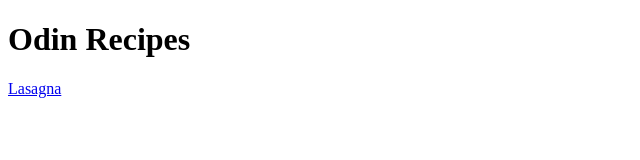
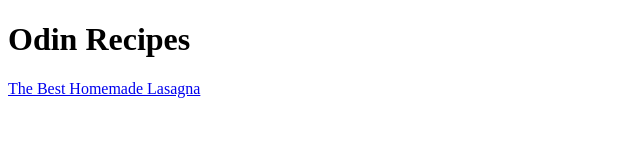
Before and after one commit to thomascanham/odin-recipes, a plain HTML site: page index.html in a window 1280 px wide. Shown: the whole page, without its empty margins (0-640 px from the left). Drawn offline with Linux system fonts and the light colour scheme.

```diff
--- a/index.html
+++ b/index.html
@@ -10,7 +10,7 @@
 
 <body>
     <h1>Odin Recipes</h1>
-    <a href="recipes/lasagna.html">Lasagna</a>
+    <a href="recipes/lasagna.html">The Best Homemade Lasagna</a>
 </body>
 
 </html>
```
